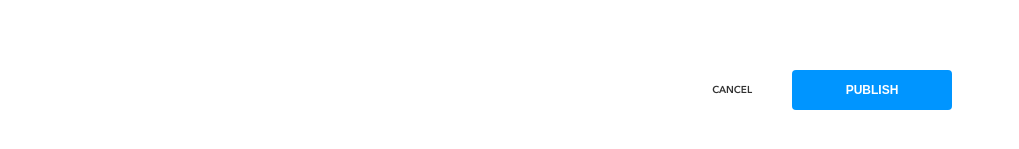
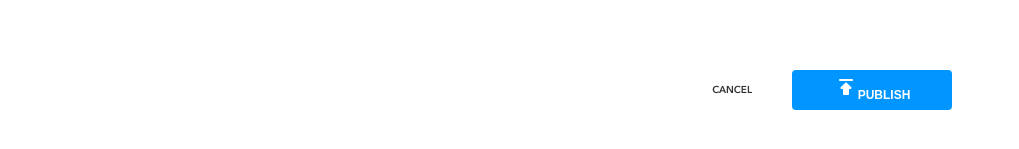
Before and after one commit to erioluwa66/brainflix, a React (Create React App) app: page /upload in a window 1280 px wide. Shown: the part 799-948 px from the top of the page, without its empty margins (148-1167 px from the left). Built offline with nearby package versions, Linux system fonts and the light colour scheme.

Commit message:
animation added to upload

```diff
--- a/src/components/NavBar/NavBar.jsx
+++ b/src/components/NavBar/NavBar.jsx
@@ -14,8 +14,8 @@ function NavBar() {
                 <input className="navbar__input" type="text" name="search" placeholder="Search"/>
             </div>
 
-            <Link className="navbar__submit" to="/upload">
-                <img className="navbar__submit-icon" src={uploadIcon} alt="upload icon"/>
+            <Link className="navbar__upload" to="/upload">
+                <img className="navbar__upload-icon" src={uploadIcon} alt="upload icon"/>
                 UPLOAD
             </Link>
             <div className="navbar__avatar-box">
--- a/src/components/NavBar/NavBar.scss
+++ b/src/components/NavBar/NavBar.scss
@@ -48,14 +48,14 @@
             line-height: $normal-labelsButton-lineHeight;
         }
     }
-    &__submit-icon {
+    &__upload-icon {
         margin-right: 3.5rem;
 
         @include tablet {
             margin-right: 4rem;
         }
     }
-    &__submit {
+    &__upload {
         @include button;
         display: flex;
         flex-direction: row;
--- a/src/pages/UploadPage/UploadPage.jsx
+++ b/src/pages/UploadPage/UploadPage.jsx
@@ -1,5 +1,6 @@
 import React, { useState } from 'react';
 import { Link, useNavigate } from 'react-router-dom';
+import publishIcon from '../../assets/icons/publish.svg'
 import thumbnail from '../../assets/images/Upload-video-preview.jpg';
 import './UploadPage.scss';
 
@@ -43,12 +44,16 @@ function UploadPage(props) {
                 </div>
                 <div className="upload__action">
                     {/* Button to submit form */}
-                    <button className="upload__submit">PUBLISH</button>
+                    <button className="upload__submit">
+                     <img className="upload__publish-icon" src={publishIcon} alt="publish icon"/>
+                     PUBLISH
+                    </button>
                     {/* Link to cancel upload and go back to home page */}
-                    <Link className="upload__link" to="/">CANCEL</Link>
+                    <Link className="upload__link" to="/cancel">CANCEL</Link>
                 </div>
             </form>
         </section>
+
     );
 }
 
--- a/src/pages/UploadPage/UploadPage.scss
+++ b/src/pages/UploadPage/UploadPage.scss
@@ -24,7 +24,6 @@
     font-weight: 700;
     font-size: $mobile-pageheader-font;
     line-height: $mobile-pageheader-lineHeight;
-
     @include tablet{
         padding-top: 3rem;
         font-size: $normal-pageheader-font;
@@ -34,7 +33,6 @@
 }
 
 &__label{
-    font-size: $mobile-labelsButton-font;
     font-family: "avenir";
     font-size: $mobile-sectionHeader-font;
     line-height: $mobile-sectionHeader-lineHeight;
@@ -51,7 +49,6 @@
 &__thumbnail{
     width: 100%;
     margin-bottom: 2rem;
-
 }
 &__form{
     @include flex-column;
@@ -86,6 +83,7 @@
             @include formfield;
             margin-bottom: 1.5rem;
             width: 100%;
+
 
             @include tablet {
                 width: 100%;
```
